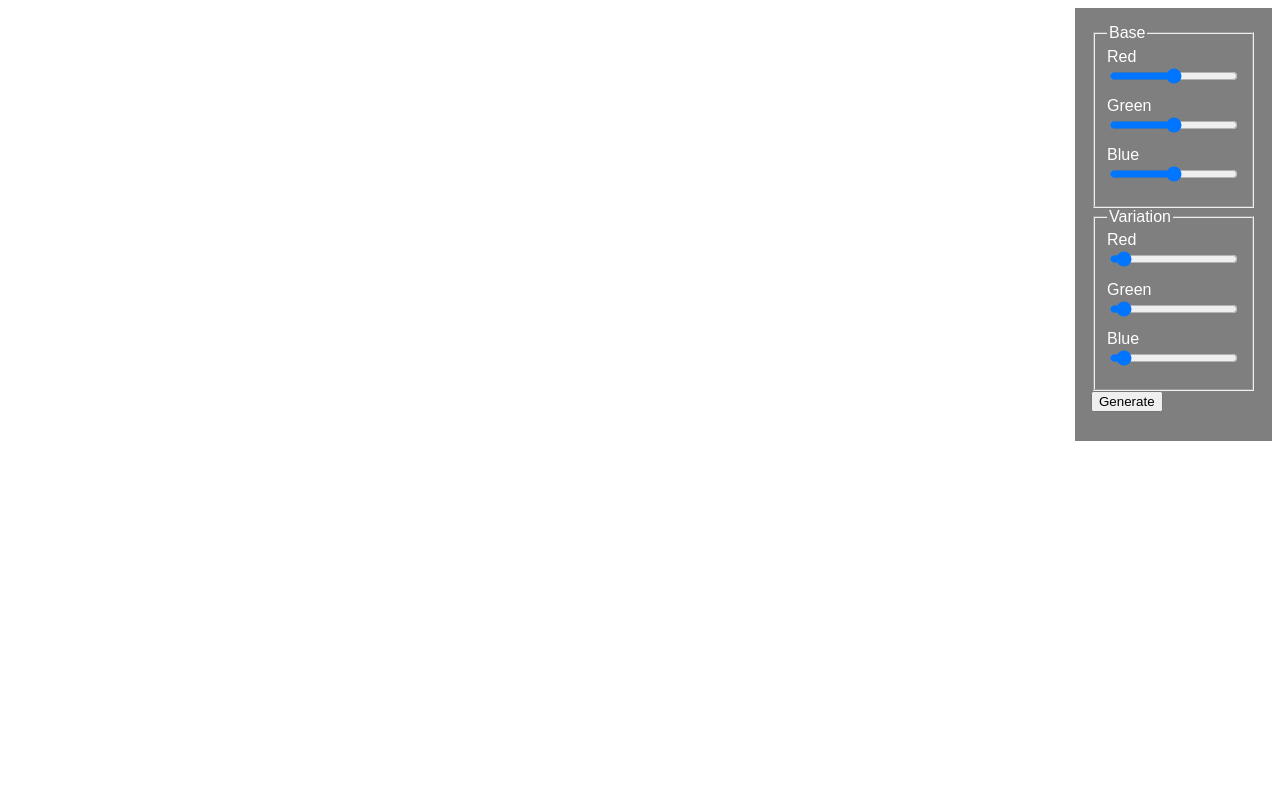
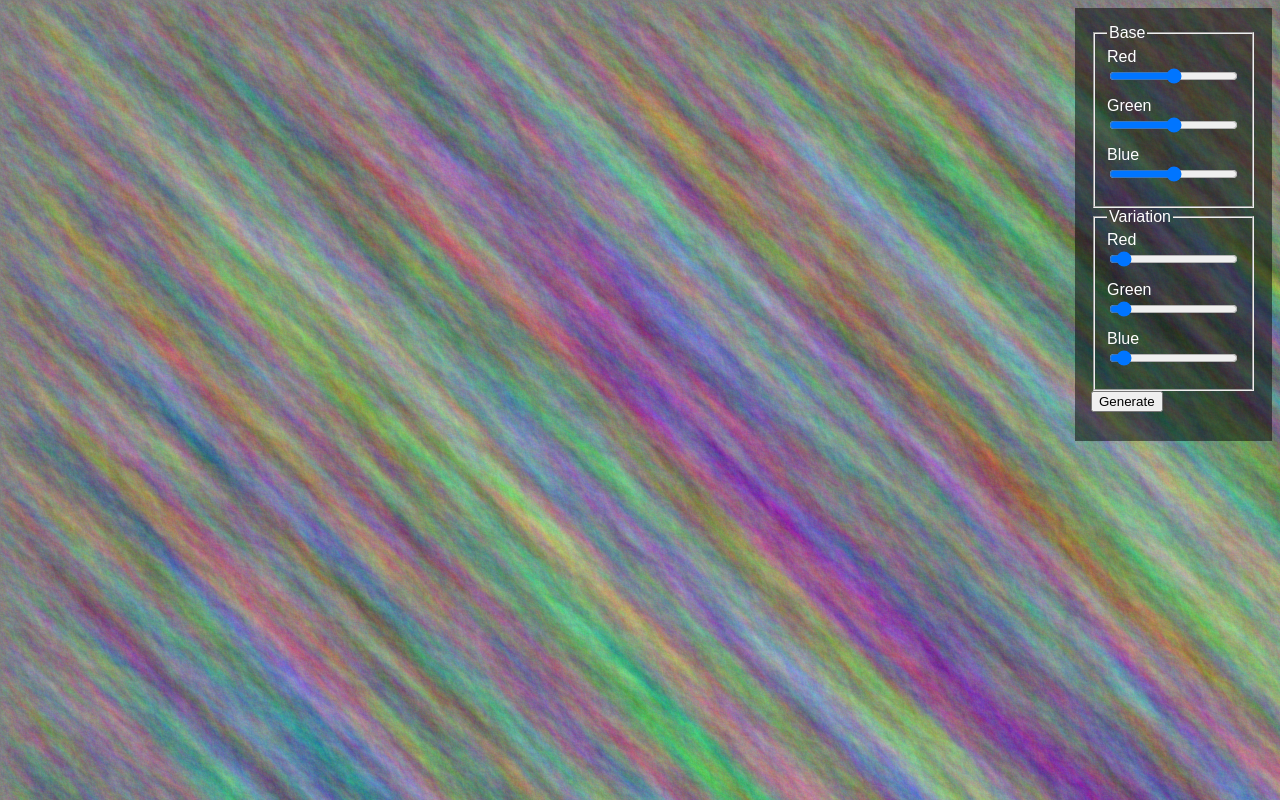
Before and after one commit to liamnewmarch/alphamap, a plain HTML site: page index.html in a window 1280 px wide. Drawn offline with Linux system fonts and the light colour scheme.

Commit message:
Correctly $watch for changes

```diff
--- a/index.html
+++ b/index.html
@@ -27,20 +27,20 @@
                 <legend>Variation</legend>
                 <label>
                     <span>Red</span>
-                    <input type="range" min="0" max="255" value="16" ng-model="vm.variation[0]">
+                    <input type="range" min="0" max="255" ng-model="vm.variation[0]">
                 </label>
                 <label>
                     <span>Green</span>
-                    <input type="range" min="0" max="255" value="16" ng-model="vm.variation[1]">
+                    <input type="range" min="0" max="255" ng-model="vm.variation[1]">
                 </label>
                 <label>
                     <span>Blue</span>
-                    <input type="range" min="0" max="255" value="16" ng-model="vm.variation[2]">
+                    <input type="range" min="0" max="255" ng-model="vm.variation[2]">
                 </label>
             </fieldset>
             <input type="submit" value="Generate">
         </form>
-        <canvas ng-model="vm.canvas"></canvas>
+        <canvas></canvas>
         <script src="js/angular.min.js"></script>
         <script src="js/main.js"></script>
     </body>
--- a/js/main.js
+++ b/js/main.js
@@ -3,18 +3,20 @@
 var app = angular.module('app', []);
 
 
-app.controller('ViewController', [ '$scope', function($scope) {
+app.controller('ViewController', [ '$scope', '$timeout', function($scope, $timeout) {
 
     var vm = this;
 
     vm.baseColor = [ 128, 128, 128 ];
     vm.variation = [  16,  16,  16 ];
 
-    vm.refresh = refresh;
+    vm.refresh = function() {
+        $scope.$broadcast('refresh', vm);
+    };
 
-    function refresh() {
-        $scope.$broadcast('refresh', vm);
-    }
+    $scope.$watch('vm', function() {
+        vm.refresh();
+    }, true);
 }]);
 
 
@@ -22,9 +24,7 @@ app.directive('canvas', [ 'alphamap', function(alphamap) {
     return {
         restrict: 'E',
         link: function(scope, element, attrs) {
-
             scope.$on('refresh', function(e, data) {
-                console.log('yo');
                 alphamap.create(data);
                 alphamap.draw(element);
             });
```
